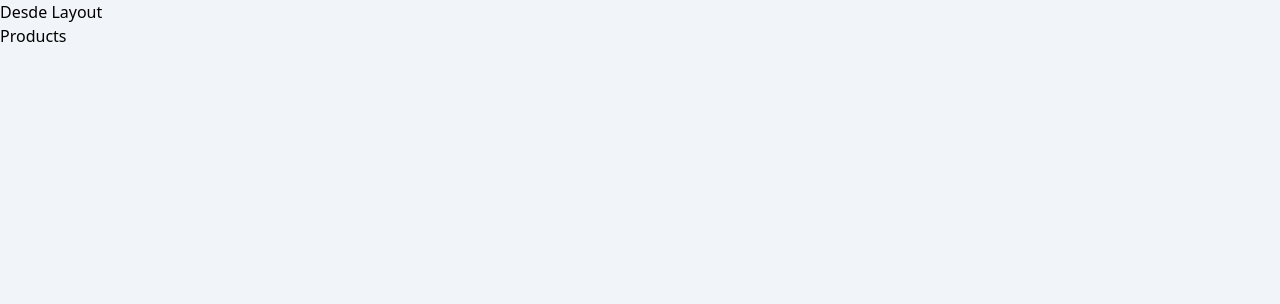
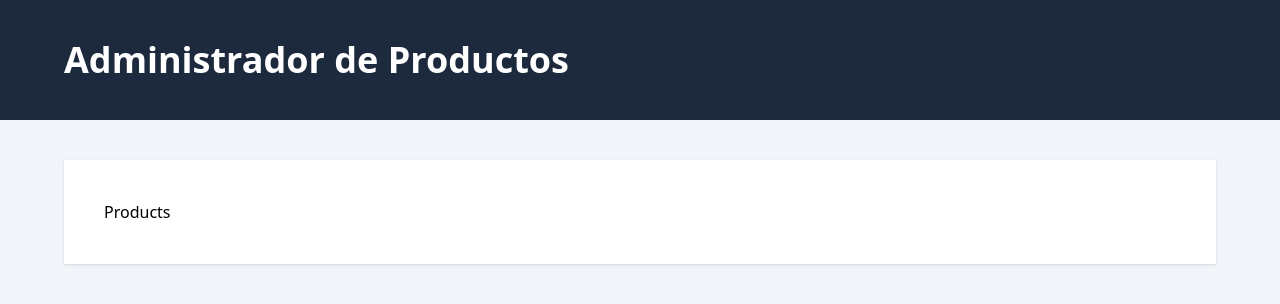
Before and after one commit to GenerationMilton/React-client-11-ts, a React (Vite) app: page / in a window 1280 px wide. Shown: the top 304 px of the page. Built offline with nearby package versions, Linux system fonts and the light colour scheme.

Commit message:
fullstack frontend :sparkles: Working with the Layout

```diff
--- a/src/layouts/Layout.tsx
+++ b/src/layouts/Layout.tsx
@@ -4,9 +4,17 @@
 export default function Layout() {
   return (
     <>
-        <div>Desde Layout</div>
+        <header className="bg-slate-800">
+            <div className="mx-auto max-w-6xl py-10">
+                <h1 className="text-4xl font-extrabold text-white">
+                    Administrador de Productos
+                </h1>
+            </div>
+        </header>
+        <main className="mt-10 mx-auto max-w-6xl p-10 bg-white shadow">
+            <Outlet />
+        </main>
 
-        <Outlet />
     </>
 
   )
```
